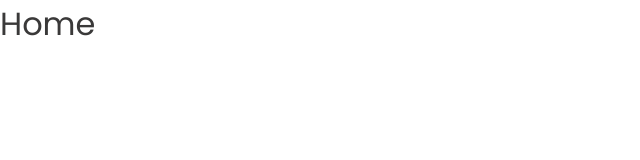
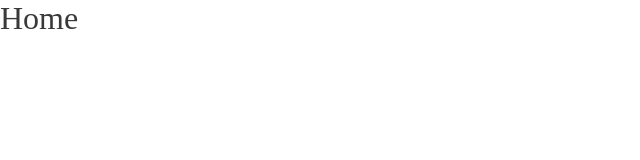
Before and after one commit to iliampav/glomb-website, a Next.js app: page / in a window 1280 px wide. Shown: the top 160 px of the page, without its empty margins (0-640 px from the left). Built offline with nearby package versions, Linux system fonts and the light colour scheme.

Commit message:
changed fonts back

```diff
--- a/src/pages/_app.tsx
+++ b/src/pages/_app.tsx
@@ -1,6 +1,4 @@
 import type { AppProps, NextWebVitalsMetric } from 'next/app'
-import {Inter, Poppins} from 'next/font/google'
-
 import '../styles/globals.scss'
 import "swiper/css";
 
@@ -11,17 +9,7 @@ export function reportWebVitals(metric: NextWebVitalsMetric) {
 }
 
 function MyApp({ Component, pageProps }: AppProps) {
-  const inter = Inter({ subsets: ['latin'] })
-  const poppins = Poppins({ weight: ['400', '500', '600', '700'] ,subsets: ['latin'] })
-
-  return (
-      <>
-        <main className={`${inter.className} ${poppins.className}`}>
-
-          <Component {...pageProps} />
-        </main>
-      </>
-  )
+  return <Component {...pageProps} />
 }
 
 export default MyApp
--- a/src/pages/_document.tsx
+++ b/src/pages/_document.tsx
@@ -6,7 +6,10 @@ export default class MyDocument extends Document {
         return (
             <Html lang="pt">
                 <Head>
-                    <link rel="icon" type="image/x-icon"/>
+                    <link rel="preconnect" href="https://fonts.googleapis.com/" />
+                    <link rel="preconnect" href="https://fonts.gstatic.com" />
+                    <link href="https://fonts.googleapis.com/css2?family=Inter:wght@;300;400;500;600;700&family=Poppins:wght@400;600;700" rel="stylesheet" />
+                    <link rel="icon" href="dice.ico" type="image/x-icon"/>
                 </Head>
                 <body>
                     <Main />
```
